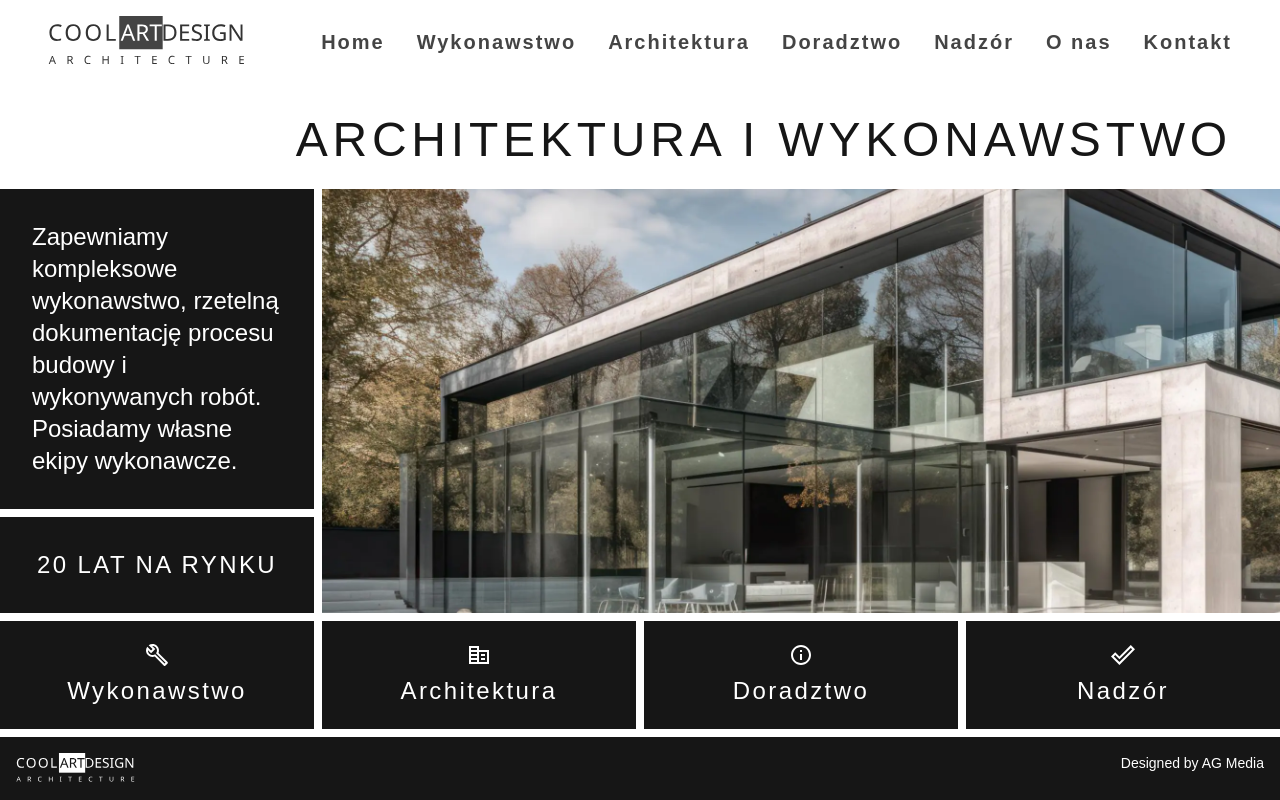
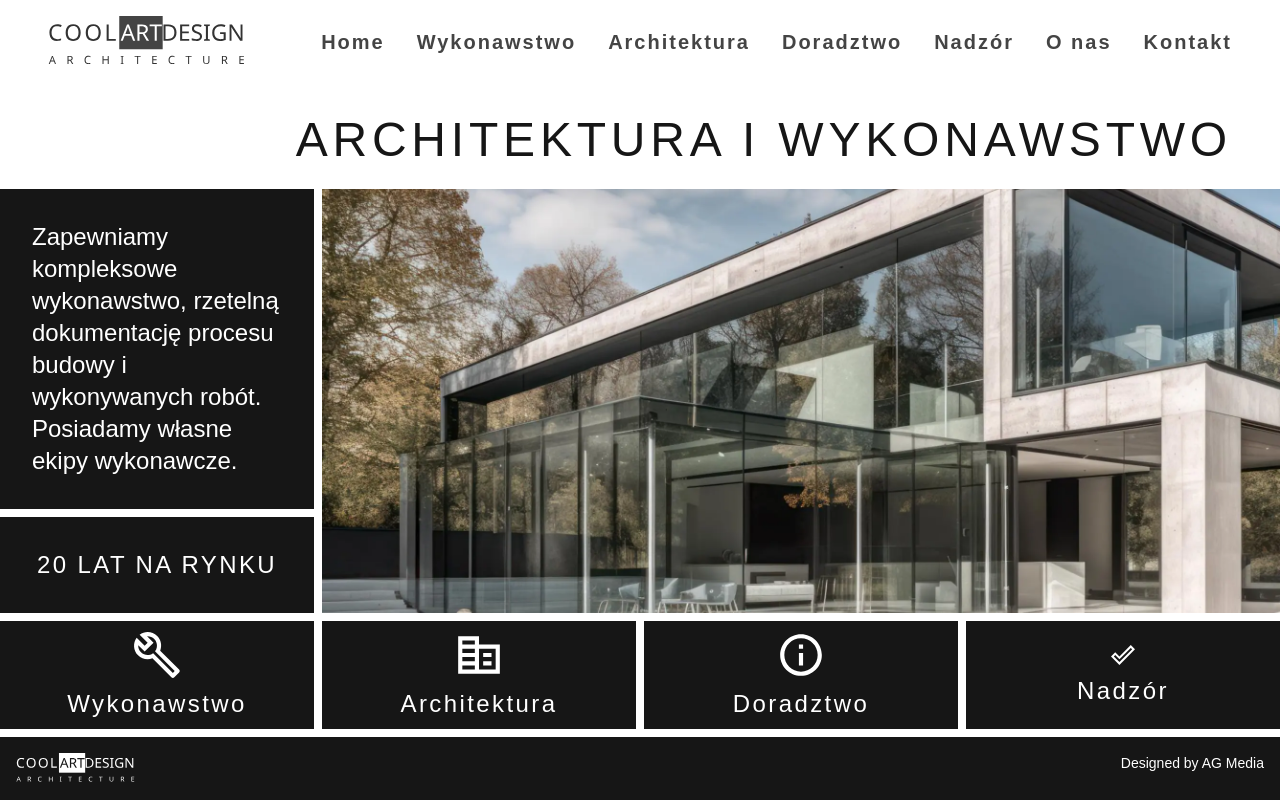
Before and after one commit to BeataGonera/coolartdesign-v2.0, a Next.js app: page / in a window 1280 px wide. Built offline with nearby package versions, Linux system fonts and the light colour scheme; a web font is replaced by a local one.

Commit message:
icons enlarged

```diff
--- a/src/ui/molecules/SectionSpecializations.tsx
+++ b/src/ui/molecules/SectionSpecializations.tsx
@@ -8,17 +8,17 @@ import CardSpecialization from "./CardSpecialization";
 const specializations: Specialization[] = [
   {
     label: "Wykonawstwo",
-    icon: <BuildOutlinedIcon className="text-[50px]" />,
+    icon: <BuildOutlinedIcon sx={{ fontSize: "50px" }} />,
     href: "/wykonawstwo",
   },
   {
     label: "Architektura",
-    icon: <CorporateFareOutlinedIcon className="text-[50px]" />,
+    icon: <CorporateFareOutlinedIcon sx={{ fontSize: "50px" }} />,
     href: "/architektura",
   },
   {
     label: "Doradztwo",
-    icon: <InfoOutlinedIcon className="text-[50px]" />,
+    icon: <InfoOutlinedIcon sx={{ fontSize: "50px" }} />,
     href: "/doradztwo",
   },
   {
```
